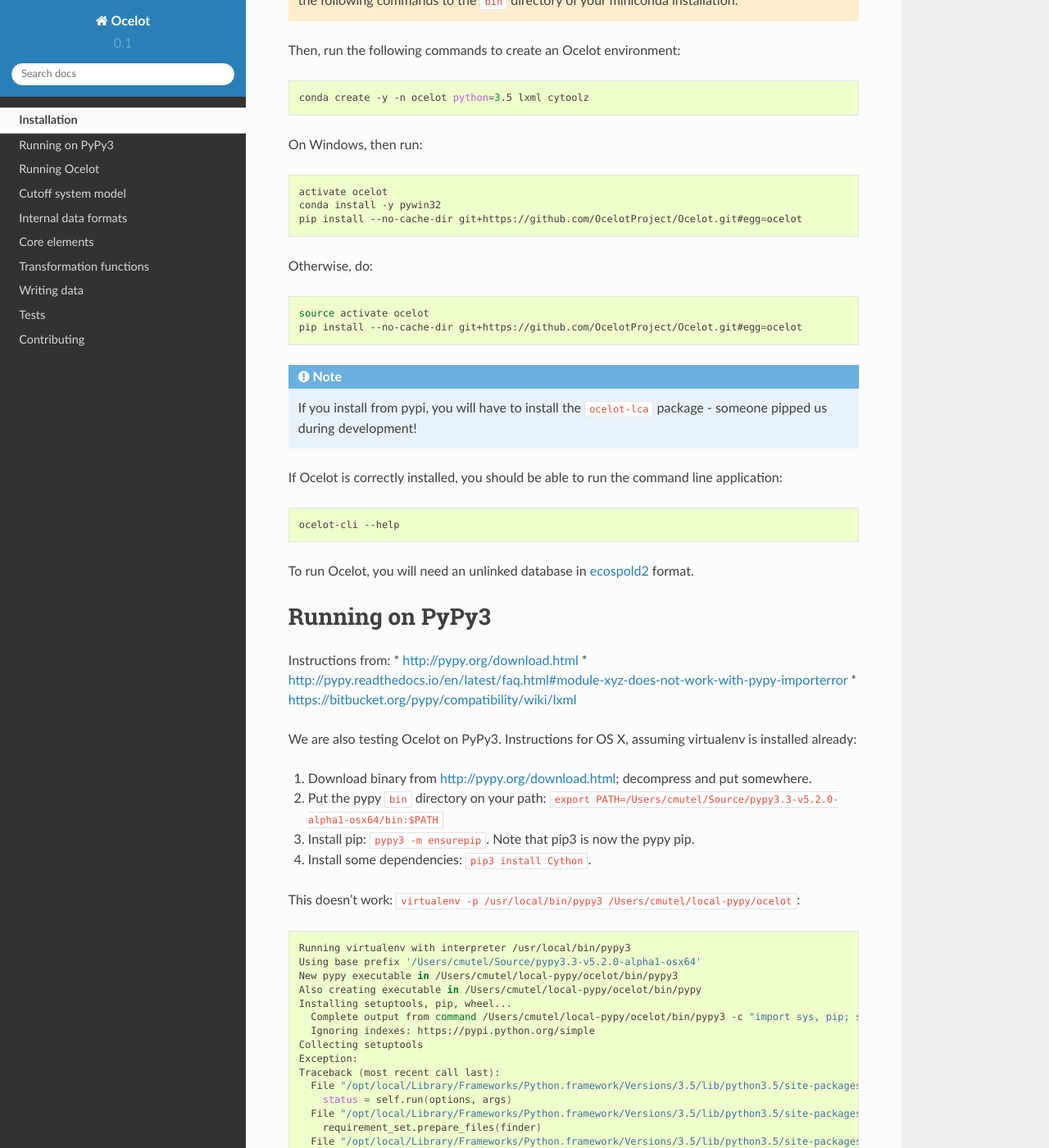
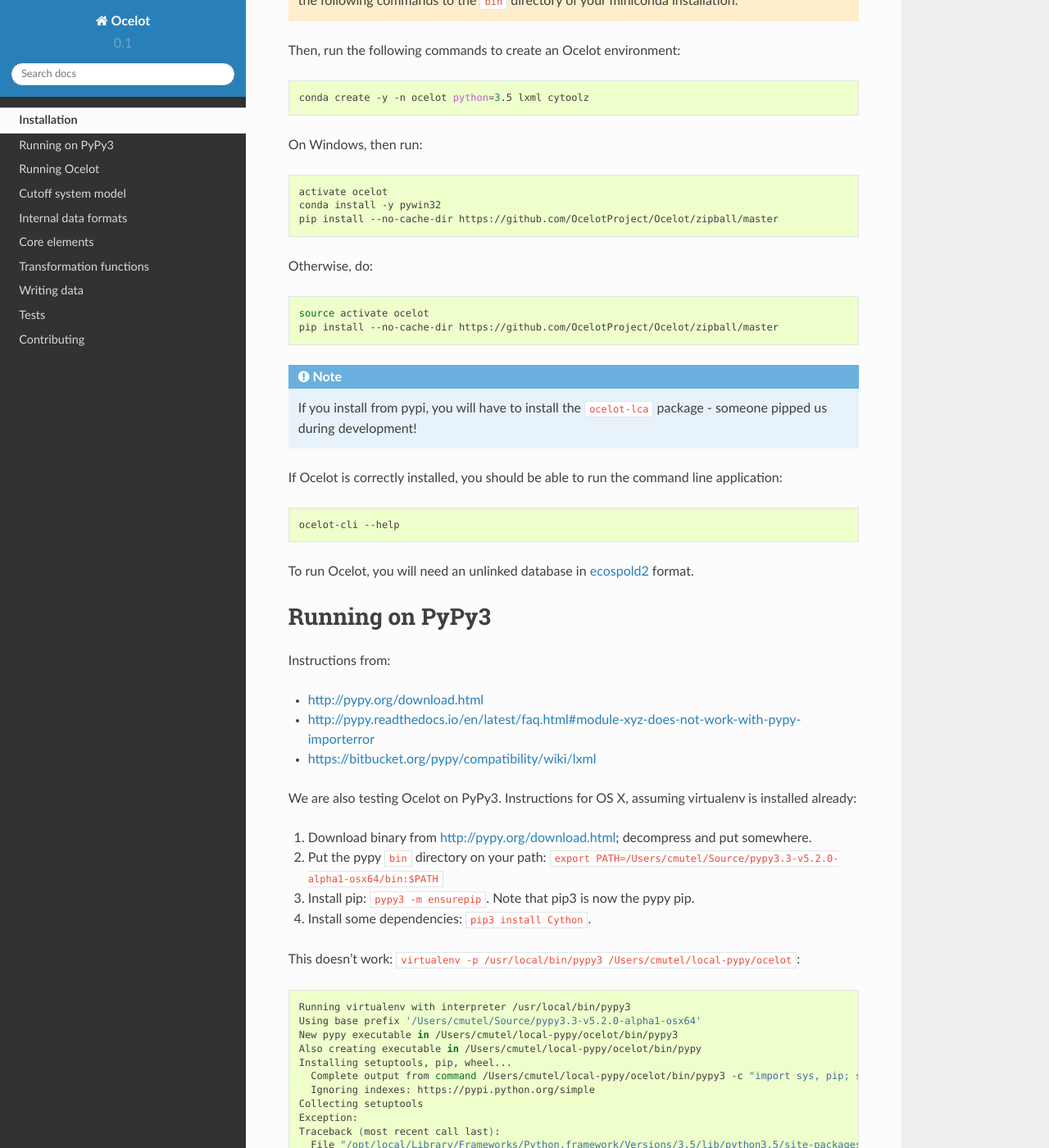
Before and after one commit to OcelotProject/Ocelot, a Sphinx documentation site: the page built from docs/installation.rst, in a window 1280 px wide and 1400 px high, scrolled down 676 px. Shown: the whole window at 82% size. Built offline with Sphinx 7.4.7 and the Read the Docs theme 2.0.0, drawn with Linux system fonts in a browser that asks for light colours.

Commit message:
Update docs to not require git installation

```diff
--- a/docs/installation.rst
+++ b/docs/installation.rst
@@ -25,14 +25,14 @@
 
     activate ocelot
     conda install -y pywin32
-    pip install --no-cache-dir git+https://github.com/OcelotProject/Ocelot.git#egg=ocelot
+    pip install --no-cache-dir https://github.com/OcelotProject/Ocelot/zipball/master
 
 Otherwise, do:
 
 .. code-block:: bash
 
     source activate ocelot
-    pip install --no-cache-dir git+https://github.com/OcelotProject/Ocelot.git#egg=ocelot
+    pip install --no-cache-dir https://github.com/OcelotProject/Ocelot/zipball/master
 
 .. note:: If you install from pypi, you will have to install the ``ocelot-lca`` package - someone pipped us during development!
 
@@ -48,6 +48,7 @@
 ----------------
 
 Instructions from:
+
 * http://pypy.org/download.html
 * http://pypy.readthedocs.io/en/latest/faq.html#module-xyz-does-not-work-with-pypy-importerror
 * https://bitbucket.org/pypy/compatibility/wiki/lxml
```
